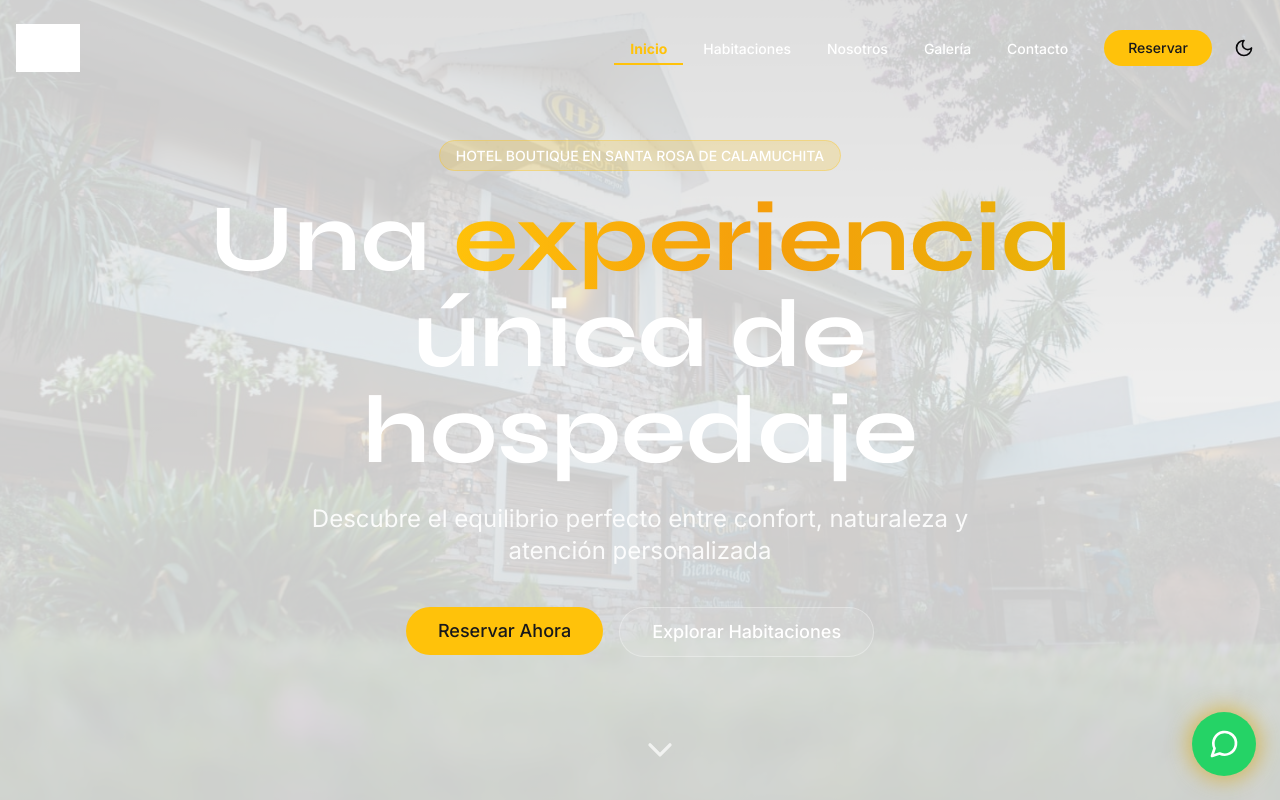
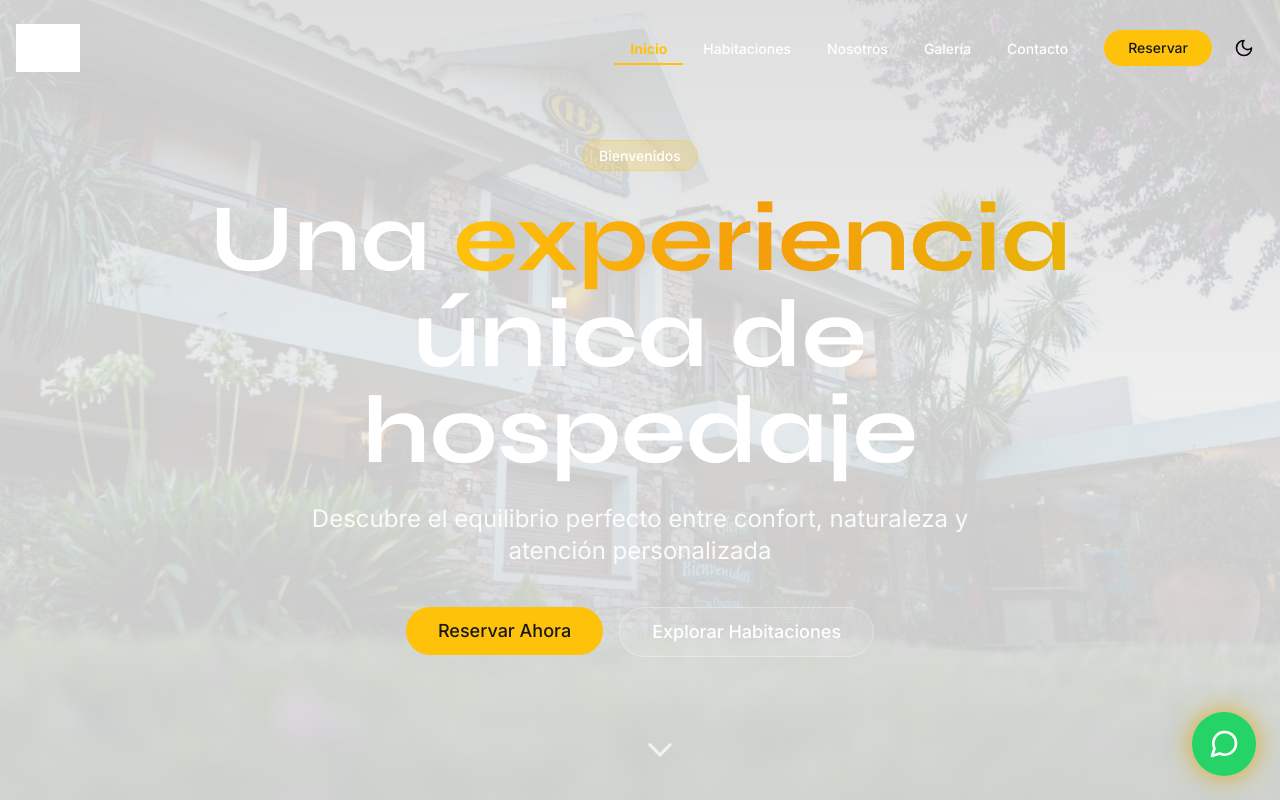
Before and after one commit to clientesweb/hotelgloria, a Next.js app: page / in a window 1280 px wide. Shown: the top 800 px of the page. Built offline with nearby package versions, Linux system fonts and the light colour scheme; grey boxes are pictures that could not be loaded.

Commit message:
Actualizar immersive-hero.tsx

```diff
--- a/components/immersive-hero.tsx
+++ b/components/immersive-hero.tsx
@@ -89,7 +89,7 @@ export default function ImmersiveHero() {
             className="mb-6 inline-block"
           >
             <span className="px-4 py-1.5 rounded-full bg-primary/20 backdrop-blur-sm text-white text-sm font-medium border border-primary/30">
-              HOTEL BOUTIQUE EN SANTA ROSA DE CALAMUCHITA
+              Bienvenidos
             </span>
           </motion.div>
 
```
